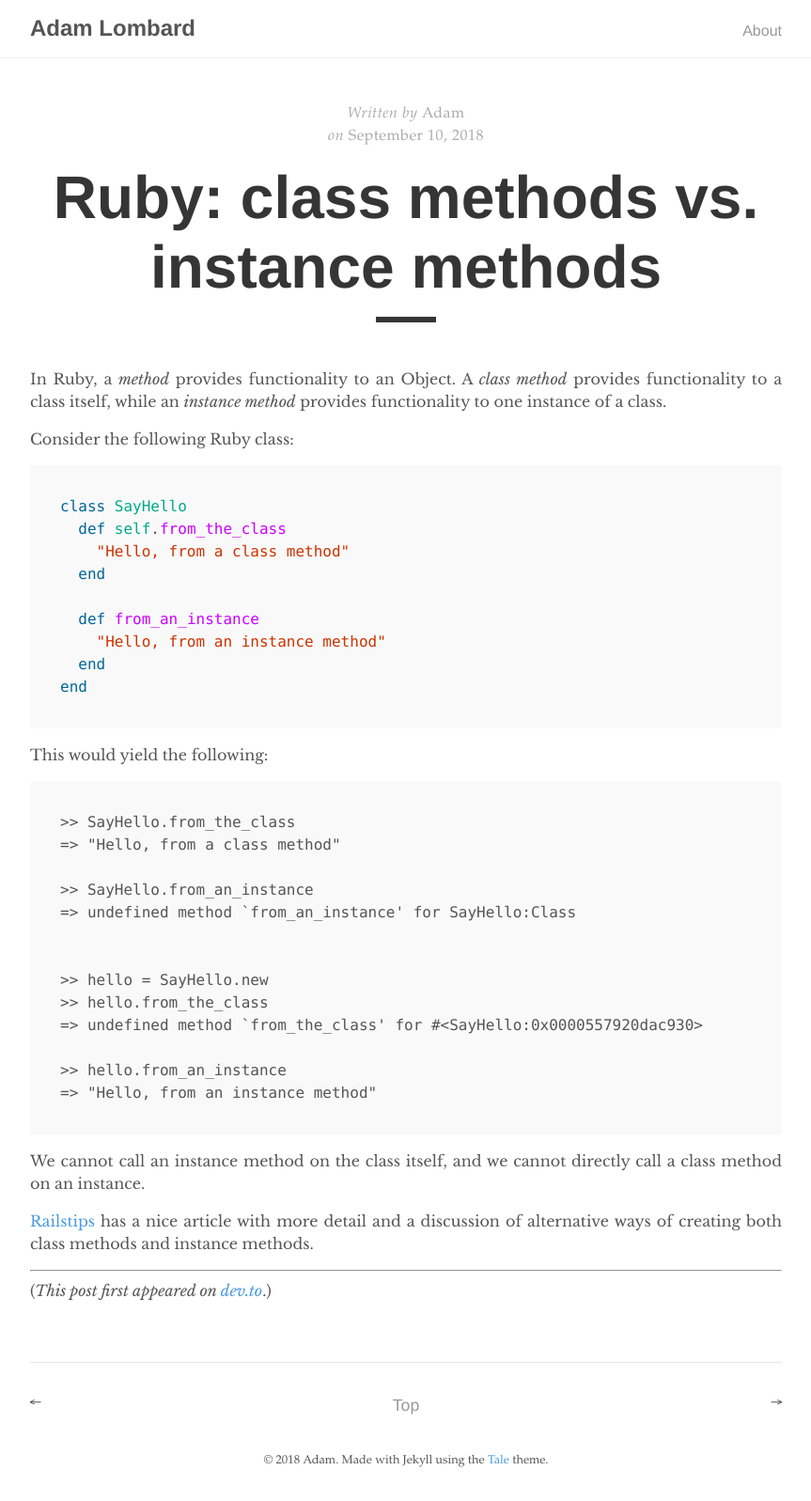
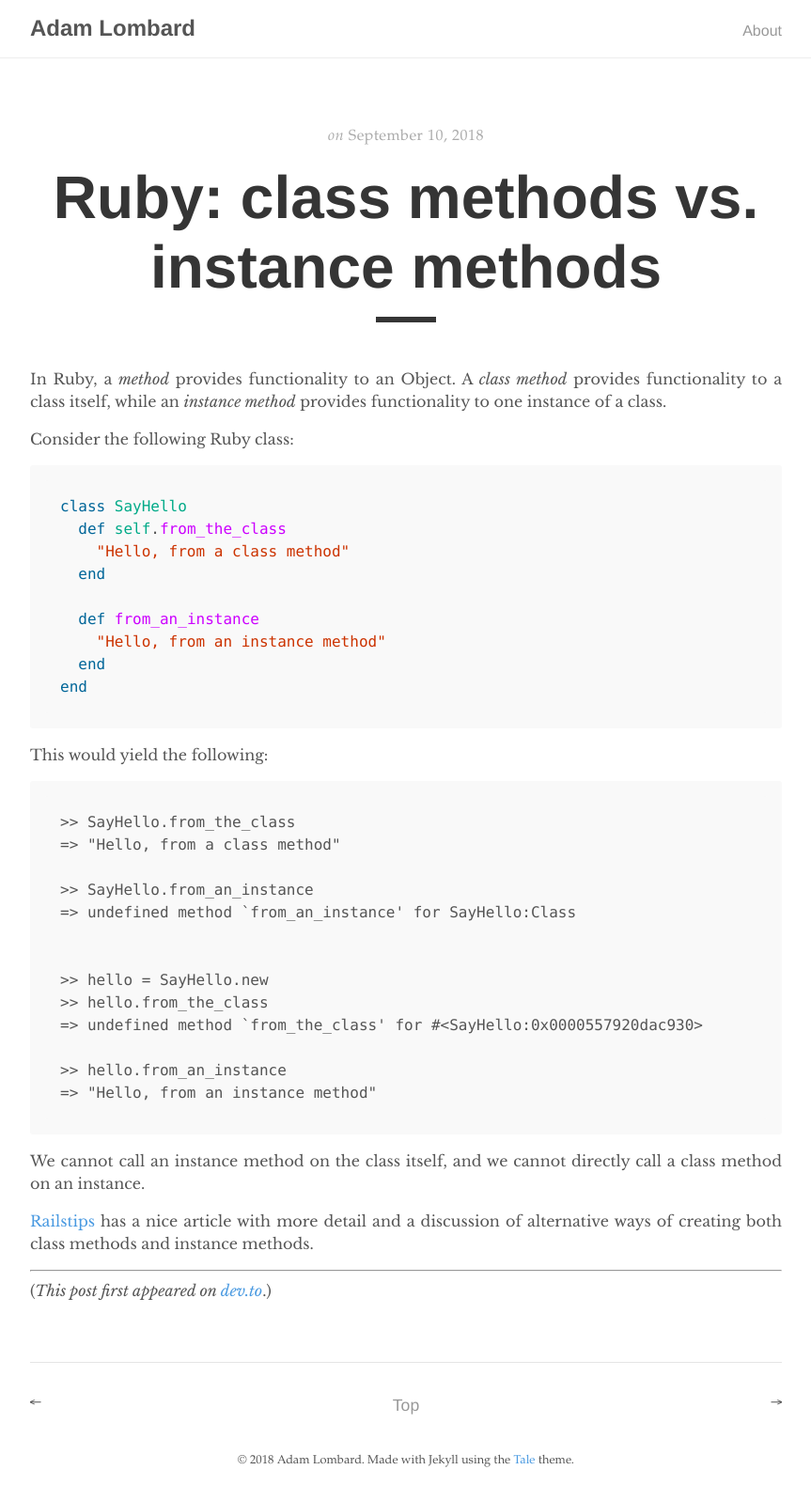
Before and after one commit to AdamLombard/AdamLombard.github.io, a Jekyll site: the page built from _posts/2018-09-10-ruby-class-methods-vs-instance-methods.md, in a window 1280 px wide. Shown: the whole page at 94% size, without its empty margins (208-1071 px from the left). Built offline with Jekyll 4.4.1, drawn with Linux system fonts in a browser that asks for light colours.

Commit message:
Remove author byline

```diff
--- a/_config.yml
+++ b/_config.yml
@@ -8,7 +8,7 @@ google_analytics: UA-97953343-1
 
 # Author
 author:
-  name:         Adam
+  name:         Adam Lombard
   url:          http://www.adamlombard.com
   email:        siradamlombard@gmail.com
 
--- a/_layouts/post.html
+++ b/_layouts/post.html
@@ -4,13 +4,6 @@ layout: default
 
 <div class="post">
   <div class="post-info">
-    <span>Written by</span>
-    {% if page.author %}
-        {{ page.author }}
-    {% else %}
-        {{ site.author.name }}
-    {% endif %}
-
     {% if page.date %}
       <br>
       <span>on&nbsp;</span><time datetime="{{ page.date }}">{{ page.date | date: "%B %d, %Y" }}</time>
@@ -21,7 +14,6 @@ layout: default
   <div class="post-line"></div>
 
   {{ content }}
-
 </div>
 
 <div class="pagination">
```
